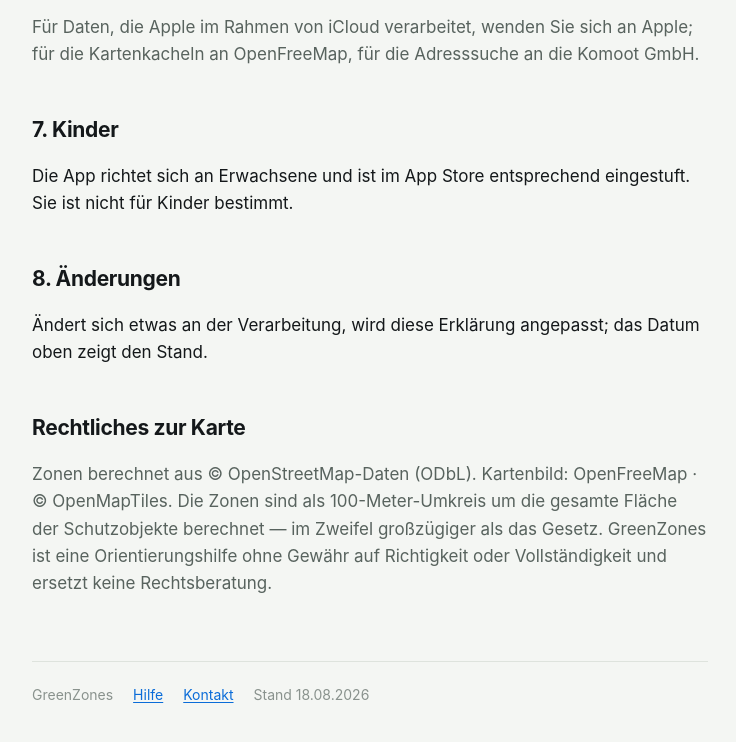
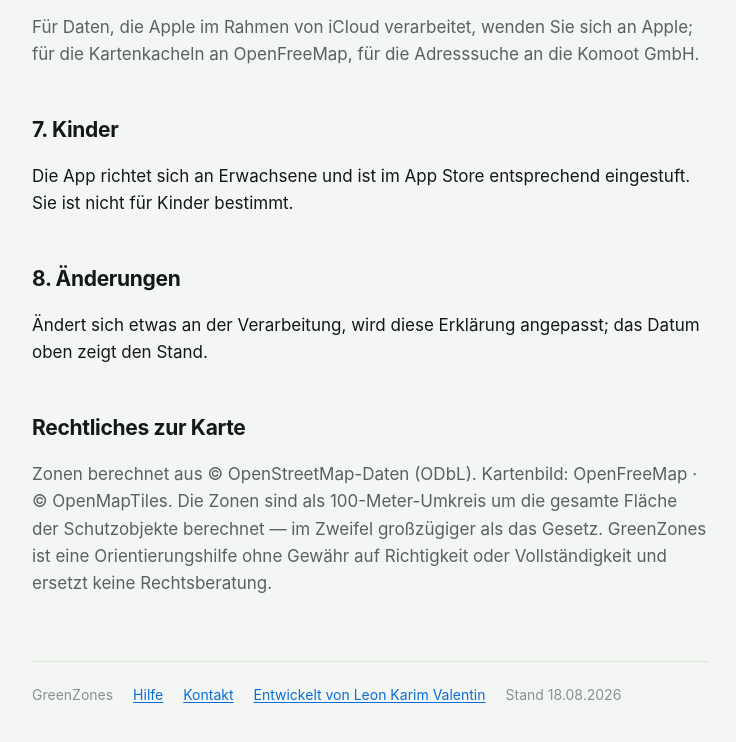
Before and after one commit to miracwhey/greenzones-web, a plain HTML site: page datenschutz.html in a window 1280 px wide. Shown: the part 3960-4702 px from the top of the page, without its empty margins (270-1006 px from the left). Drawn offline with Linux system fonts and the light colour scheme.

Commit message:
Fuß: Link auf leonkarimvalentin.com
Co-Authored-By: Claude Opus 5.5 <noreply@anthropic.com>
Claude-Session: https://claude.ai/code/session_01RpFT7fa6kMaMjpfTJ8qez8

```diff
--- a/datenschutz.html
+++ b/datenschutz.html
@@ -175,6 +175,7 @@ Vollständigkeit und ersetzt keine Rechtsberatung.</p>
   <span>GreenZones</span>
   <a href="index.html">Hilfe</a>
   <a href="mailto:leonwork07@gmail.com">Kontakt</a>
+  <a href="https://leonkarimvalentin.com/#gz">Entwickelt von Leon Karim Valentin</a>
   <span>Stand 18.08.2026</span>
 </footer>
 
```
Also changed, not shown: index.html (+1 -0 lines).
